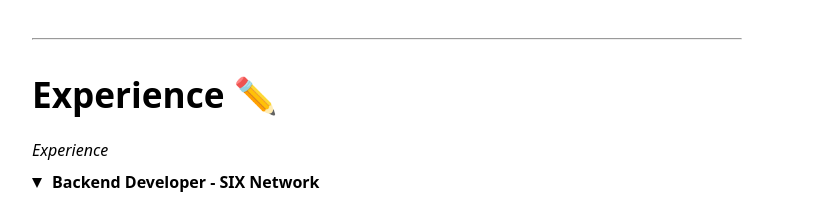
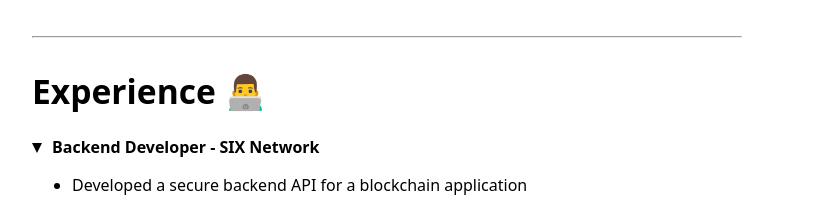
Before and after one commit to tymesute/personal-website-v2, a React (Vite) app: page / in a window 1280 px wide. Shown: the part 2398-2596 px from the top of the page, without its empty margins (253-1076 px from the left). Built offline with nearby package versions, Linux system fonts and the light colour scheme.

Commit message:
update headings

```diff
--- a/src/Pages/Projects.jsx
+++ b/src/Pages/Projects.jsx
@@ -131,10 +131,8 @@ export default function Projects() {
   return (
     <div>
       <h1 id="projects" className="heading-style">
-        Experience ✏️
+        Experience 👨‍💻
       </h1>
-      <p style={{ marginBottom: "10px", fontStyle: "italic" }}>Experience</p>
-
       <div>
         {experiences.map((experience, index) => (
           <ProjectDesc
@@ -148,7 +146,8 @@ export default function Projects() {
         ))}
       </div>
 
-      <p style={{ marginBottom: "10px", fontStyle: "italic" }}>Projects</p>
+      {/* <p style={{ marginBottom: "10px", fontStyle: "italic" }}>Projects</p> */}
+      <h1 className="heading-style">Projects ✏️</h1>
 
       <div>
         {projects.map((project, index) => (
--- a/src/Pages/Spotify.jsx
+++ b/src/Pages/Spotify.jsx
@@ -7,7 +7,7 @@ export default function Spotify() {
           paddingTop: "6px",
         }}
       >
-        More about me 👨‍💻
+        More about me❗️
       </h1>
       <p>I love music 🎵. Here's what I'm listening to.</p>
       <iframe
--- a/src/index.css
+++ b/src/index.css
@@ -22,7 +22,7 @@ hr {
 
 .hr-job-desc {
   margin-top: 8px;
-  opacity: 0.5;
+  opacity: 0.4;
 }
 
 .nav {
@@ -38,7 +38,7 @@ nav > a {
 
 .heading-style {
   font-weight: 550;
-  font-size: 220%;
+  font-size: 210%;
   height: 1px;
   padding-bottom: 45px;
 }
```
